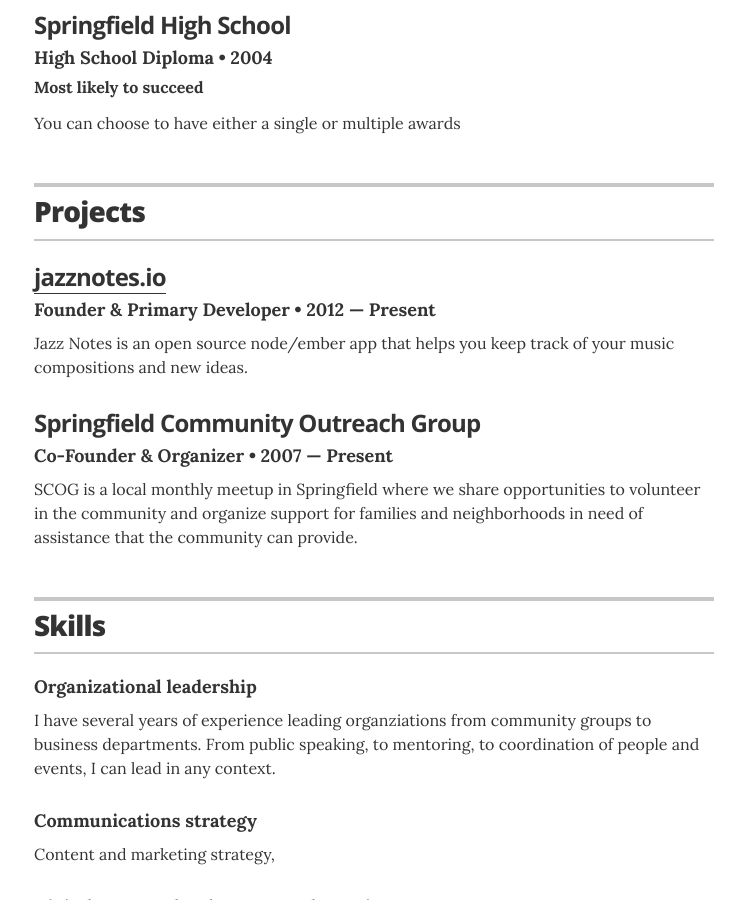
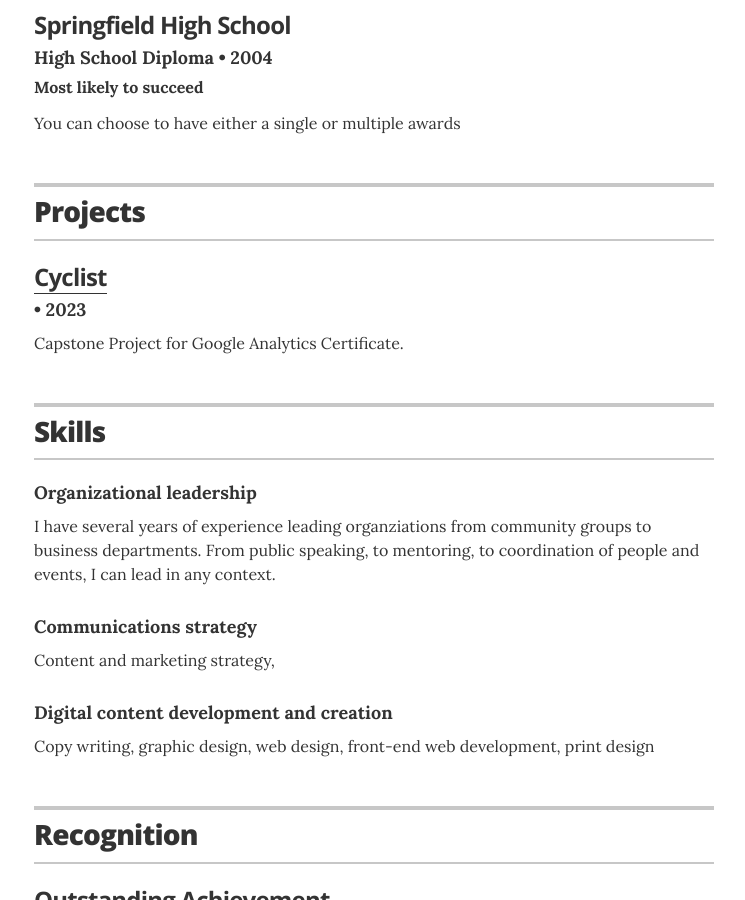
Before and after one commit to jglovier/resume-template, a Jekyll site: the page built from index.html, in a window 1280 px wide and 900 px high, scrolled down 1451 px. Shown: the whole window, without its empty margins (266-1011 px from the left). Built offline with Jekyll 4.4.1, drawn with Linux system fonts in a browser that asks for light colours.

Commit message:
Update projects.yml

```diff
--- a/_data/projects.yml
+++ b/_data/projects.yml
@@ -1,16 +1,9 @@
 # Projects
 # uncomment the urls if you wish to display them, and add your own URL
 
-# jazznotes.io
-- project: jazznotes.io
-  role: Founder & Primary Developer
-  duration: 2012 &mdash; Present
-  url: "#"
-  description: Jazz Notes is an open source node/ember app that helps you keep track of your music compositions and new ideas.
-
-# Springfield Community Outreach Group
-- project: Springfield Community Outreach Group
-  role: Co-Founder & Organizer
-  duration: 2007 &mdash; Present
-  # url: "#"
-  description: SCOG is a local monthly meetup in Springfield where we share opportunities to volunteer in the community and organize support for families and neighborhoods in need of assistance that the community can provide.
+# Cyclist Project
+- project: Cyclist
+  #role: Founder & Primary Developer
+  duration: 2023
+  url: "https://lucareolon.github.io/proj-1"
+  description: Capstone Project for Google Analytics Certificate.
```
